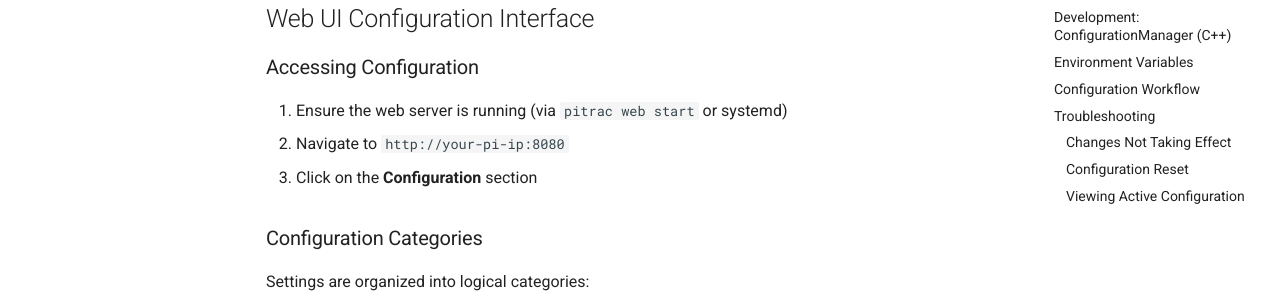
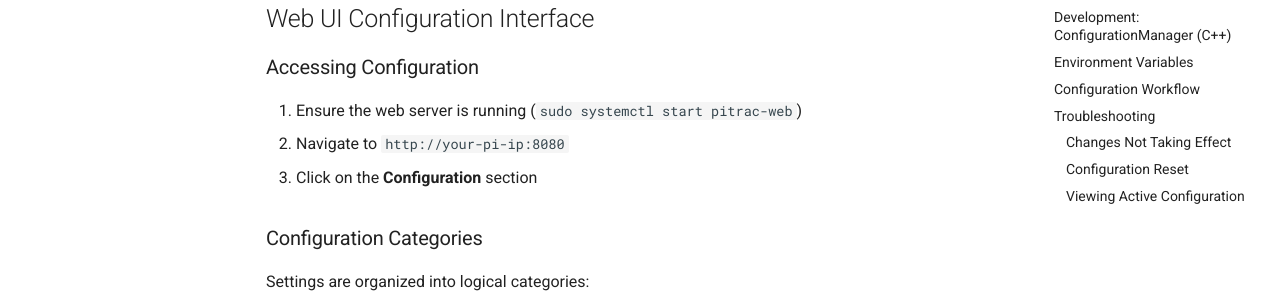
Before and after one commit to PiTracLM/Docs, an MkDocs documentation site: the page built from docs/developer/configuration.md, in a window 1280 px wide and 900 px high. Shown: the part 374-667 px from the top of the window. Built offline with MkDocs 1.6.1 and Material for MkDocs 9.7.7, drawn with Linux system fonts in a browser that asks for light colours; plug-ins that fetch from the network failed and are left out; comment, search, counter and statistics services are not loaded; some of the changed text lies outside the part shown.

Commit message:
drop pitrac cli refs in favor of systemctl

```diff
--- a/docs/developer/configuration.md
+++ b/docs/developer/configuration.md
@@ -11,7 +11,7 @@ PiTrac uses a three-tier configuration system managed primarily through the web
 
 ### Accessing Configuration
 
-1. Ensure the web server is running (via `pitrac web start` or systemd)
+1. Ensure the web server is running (`sudo systemctl start pitrac-web`)
 2. Navigate to `http://your-pi-ip:8080`
 3. Click on the **Configuration** section
 
@@ -144,7 +144,7 @@ If configuration becomes corrupted:
 
 1. Use web UI "Reset to Defaults" button
 2. Or manually remove overrides: `rm -rf ~/.pitrac/config/*`
-3. Restart web server: `pitrac web restart`
+3. Restart web server: `sudo systemctl restart pitrac-web`
 
 ### Viewing Active Configuration
 
```
Also changed, not shown: docs/developer/testing.md (+1 -1 lines), docs/software/installation/build-from-source.md (+0 -3 lines).
